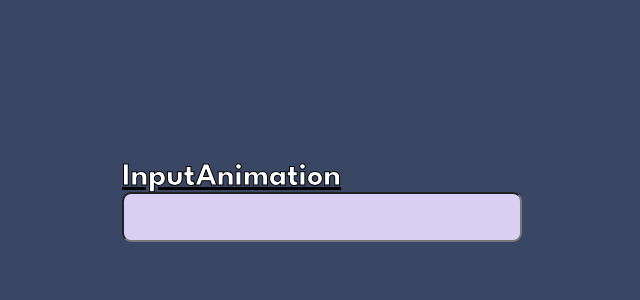
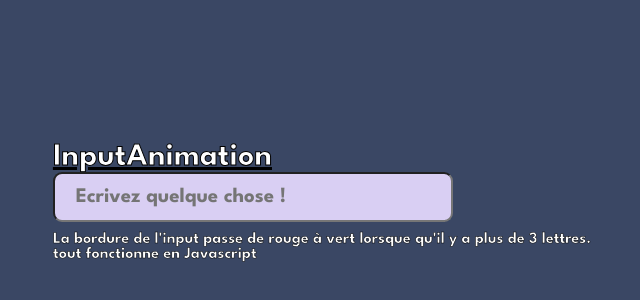
Before and after one commit to samirmedani/Entrainent-en-JS-2---InputAnimation, a plain HTML site: page index.html in a window 1280 px wide. Shown: the part 198-498 px from the top of the page, without its empty margins (318-958 px from the left). Drawn offline with Linux system fonts and the light colour scheme.

Commit message:
Projet terminé et fonctionnel

```diff
--- a/css/style.css
+++ b/css/style.css
@@ -1,3 +1,4 @@
+/* Tous mes élements sur la pages ont la font */
 * {
     font-family: 'League Spartan', sans-serif;
 }
@@ -5,35 +6,64 @@
 .container {
     display: flex;
     flex-direction: column;
+}
 
 
-}
-
 #a-input {
+    /* taille de mon input */
     width: 400px;
     height: 50px;
+
+    /* positionnement internet input */
+    padding-left: 1em;
+
+    /* taille police */
+    font-size: 1.3em;
+
+    /* déco de mon input */
     border-radius: 9px;
     background-color: #d9cff3;
 
 }
 
 #a-input:focus {
+    /* retirer la bordure bleu lorsqu'on clique sur input */
     outline: none;
 }
 
+
+
 body {
-    background-color: hsl(222, 26%, 31%);
-    height: 100vh;
+    /* Positionnement des élements  */
     display: flex;
     align-items: center;
     justify-content: center;
+
+    /* Ajout une hauteur visuelle */
+    height: 100vh;
+
+    /* déco */
+    background-color: hsl(222, 26%, 31%);
+
+
 }
 
+/* Mon titre h1 "InputAnimation" */
 h1 {
+
     font-weight: 700;
     text-decoration: underline;
     color: white;
     -webkit-text-stroke-width: 1px;
     -webkit-text-stroke-color: black;
-    -webkit-animation: alternate;
 }
+
+
+
+/* paragraphe en bas afin d'expliquer le but du site */
+p {
+    margin-top: 10px;
+    color: white;
+    -webkit-text-stroke-width: 0.5px;
+    -webkit-text-stroke-color: black;
+}
--- a/index.html
+++ b/index.html
@@ -23,7 +23,11 @@
 
     <div class="container">
         <h1>InputAnimation</h1>
-        <input id="a-input" type="text">
+        <div class="container_input"><input id="a-input" type="text" placeholder="Ecrivez quelque chose !" ></div>
+        <p>La bordure de l'input passe de rouge à vert lorsque qu'il y a plus de 3 lettres.
+        <br>tout fonctionne en Javascript</p>
+
+
     </div>
 
 </body>
--- a/js/script.js
+++ b/js/script.js
@@ -1,5 +1,10 @@
+
+// Je sélectionne mon input grâce à la propriété querySelector
 const validationInput = document.querySelector('input');
 
+// je crée une condition indiquant que si la longueur des valeurs
+// présente dans mon input est inférieure à 3 elle reverra sur rouge en bordure
+// sinon elle renverra du vert, utilise pour des formulaires
 validationInput.addEventListener('input', (e) => {
 
     console.log(e.target.value)
```
